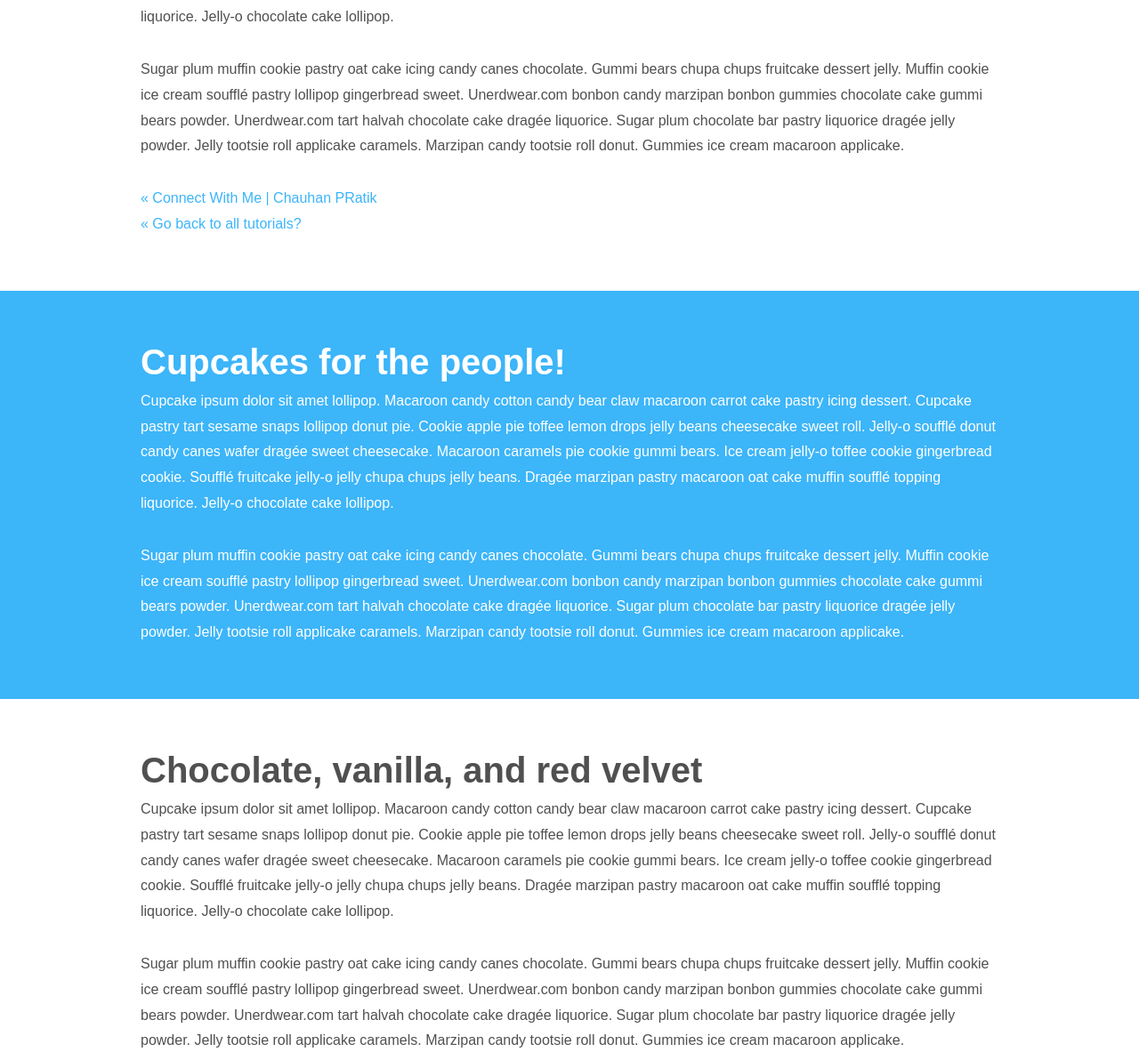
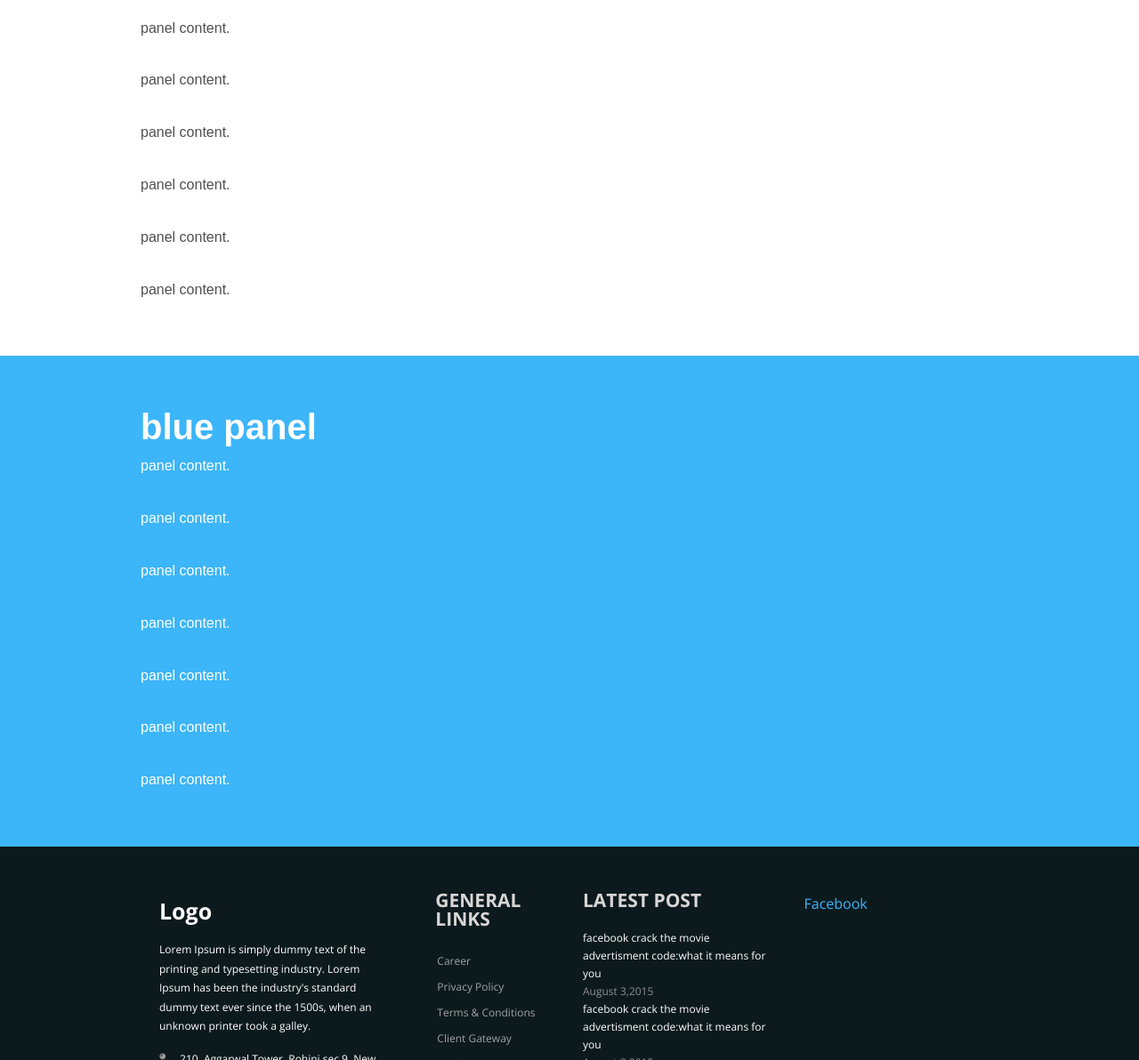
Before and after one commit to PeterStarke/inside-out-html5-app, a plain HTML site: page index.html in a window 1280 px wide. Shown: the part 370-1562 px from the top of the page at 89% size. Drawn offline with nearby package versions, Linux system fonts and the light colour scheme.

Commit message:
cleaned code

```diff
--- a/index.html
+++ b/index.html
@@ -4,7 +4,7 @@
 	<head>
 		<meta charset="utf-8">
 		<meta name="viewpoint" content="width=device-with, initial-scale=1">
-		<title>inside out HTML5 App</title>
+		<title>- HTML5 App</title>
 		<link rel="stylesheet" href="https://maxcdn.bootstrapcdn.com/bootstrap/4.0.0/css/bootstrap.min.css" integrity="sha384-Gn5384xqQ1aoWXA+058RXPxPg6fy4IWvTNh0E263XmFcJlSAwiGgFAW/dAiS6JXm" crossorigin="anonymous">
 
 		<!--styles used for the head and body of the pages -->
@@ -33,9 +33,7 @@
 	</head>
 
 	<body>
-
-		<div id="wrapper">
-
+		<div id="wrapper"
 			<header>
 				<div class="container clearfix">
 					<h1 id="logo">
@@ -53,43 +51,30 @@
 			<div id="content">
 				<section>
 					<div class="container">
-						<h1>Header Resize On Scroll with Animations</h1>
-						<p>Cupcake ipsum dolor sit amet lollipop. Macaroon candy cotton candy bear claw macaroon carrot cake pastry icing dessert. Cupcake pastry tart sesame snaps lollipop donut pie. Cookie apple pie toffee lemon drops jelly beans cheesecake sweet roll. Jelly-o soufflé donut candy canes wafer dragée sweet cheesecake. Macaroon caramels pie cookie gummi bears. Ice cream jelly-o toffee cookie gingerbread cookie. Soufflé fruitcake jelly-o jelly chupa chups jelly beans. Dragée marzipan pastry macaroon oat cake muffin soufflé topping liquorice. Jelly-o chocolate cake lollipop.</p>
-						<p>Sugar plum muffin cookie pastry oat cake icing candy canes chocolate. Gummi bears chupa chups fruitcake dessert jelly. Muffin cookie ice cream soufflé pastry lollipop gingerbread sweet. Unerdwear.com bonbon candy marzipan bonbon gummies chocolate cake gummi bears powder. Unerdwear.com tart halvah chocolate cake dragée liquorice. Sugar plum chocolate bar pastry liquorice dragée jelly powder. Jelly tootsie roll applicake caramels. Marzipan candy tootsie roll donut. Gummies ice cream macaroon applicake.</p>
-						<p>
-							<a href="https://www.facebook.com/pratik.chauhan.cp">« Connect With Me | Chauhan PRatik</a><br>
-							<a href="http://bootsnipp.com/cppratikcp">« Go back to all tutorials?</a>
-						</p>
+						<h1>white panel</h1>
+						<p>panel content.</p>
+						<p>panel content.</p>
+						<p>panel content.</p>
+						<p>panel content.</p>
+						<p>panel content.</p>
+						<p>panel content.</p>
+						<p>panel content.</p>
+
 					</div>
 				</section>
 				<section class="color">
 					<div class="container">
-						<h1>Cupcakes for the people!</h1>
-						<p>Cupcake ipsum dolor sit amet lollipop. Macaroon candy cotton candy bear claw macaroon carrot cake pastry icing dessert. Cupcake pastry tart sesame snaps lollipop donut pie. Cookie apple pie toffee lemon drops jelly beans cheesecake sweet roll. Jelly-o soufflé donut candy canes wafer dragée sweet cheesecake. Macaroon caramels pie cookie gummi bears. Ice cream jelly-o toffee cookie gingerbread cookie. Soufflé fruitcake jelly-o jelly chupa chups jelly beans. Dragée marzipan pastry macaroon oat cake muffin soufflé topping liquorice. Jelly-o chocolate cake lollipop.</p>
-						<p>Sugar plum muffin cookie pastry oat cake icing candy canes chocolate. Gummi bears chupa chups fruitcake dessert jelly. Muffin cookie ice cream soufflé pastry lollipop gingerbread sweet. Unerdwear.com bonbon candy marzipan bonbon gummies chocolate cake gummi bears powder. Unerdwear.com tart halvah chocolate cake dragée liquorice. Sugar plum chocolate bar pastry liquorice dragée jelly powder. Jelly tootsie roll applicake caramels. Marzipan candy tootsie roll donut. Gummies ice cream macaroon applicake.</p>
+						<h1>blue panel</h1>
+						<p>panel content.</p>
+						<p>panel content.</p>
+						<p>panel content.</p>
+						<p>panel content.</p>
+						<p>panel content.</p>
+						<p>panel content.</p>
+						<p>panel content.</p>
 					</div>
 				</section>
-				<section>
-					<div class="container">
-						<h1>Chocolate, vanilla, and red velvet</h1>
-						<p>Cupcake ipsum dolor sit amet lollipop. Macaroon candy cotton candy bear claw macaroon carrot cake pastry icing dessert. Cupcake pastry tart sesame snaps lollipop donut pie. Cookie apple pie toffee lemon drops jelly beans cheesecake sweet roll. Jelly-o soufflé donut candy canes wafer dragée sweet cheesecake. Macaroon caramels pie cookie gummi bears. Ice cream jelly-o toffee cookie gingerbread cookie. Soufflé fruitcake jelly-o jelly chupa chups jelly beans. Dragée marzipan pastry macaroon oat cake muffin soufflé topping liquorice. Jelly-o chocolate cake lollipop.</p>
-						<p>Sugar plum muffin cookie pastry oat cake icing candy canes chocolate. Gummi bears chupa chups fruitcake dessert jelly. Muffin cookie ice cream soufflé pastry lollipop gingerbread sweet. Unerdwear.com bonbon candy marzipan bonbon gummies chocolate cake gummi bears powder. Unerdwear.com tart halvah chocolate cake dragée liquorice. Sugar plum chocolate bar pastry liquorice dragée jelly powder. Jelly tootsie roll applicake caramels. Marzipan candy tootsie roll donut. Gummies ice cream macaroon applicake.</p>
-					</div>
-				</section>
-				<section class="color">
-					<div class="container">
-						<h1>Come to me!</h1>
-						<p>Cupcake ipsum dolor sit amet lollipop. Macaroon candy cotton candy bear claw macaroon carrot cake pastry icing dessert. Cupcake pastry tart sesame snaps lollipop donut pie. Cookie apple pie toffee lemon drops jelly beans cheesecake sweet roll. Jelly-o soufflé donut candy canes wafer dragée sweet cheesecake. Macaroon caramels pie cookie gummi bears. Ice cream jelly-o toffee cookie gingerbread cookie. Soufflé fruitcake jelly-o jelly chupa chups jelly beans. Dragée marzipan pastry macaroon oat cake muffin soufflé topping liquorice. Jelly-o chocolate cake lollipop.</p>
-						<p>Sugar plum muffin cookie pastry oat cake icing candy canes chocolate. Gummi bears chupa chups fruitcake dessert jelly. Muffin cookie ice cream soufflé pastry lollipop gingerbread sweet. Unerdwear.com bonbon candy marzipan bonbon gummies chocolate cake gummi bears powder. Unerdwear.com tart halvah chocolate cake dragée liquorice. Sugar plum chocolate bar pastry liquorice dragée jelly powder. Jelly tootsie roll applicake caramels. Marzipan candy tootsie roll donut. Gummies ice cream macaroon applicake.</p>
-					</div>
-				</section>
-				<section>
-					<div class="container">
-						<h1>Sugar rush, oh my...</h1>
-						<p>Cupcake ipsum dolor sit amet lollipop. Macaroon candy cotton candy bear claw macaroon carrot cake pastry icing dessert. Cupcake pastry tart sesame snaps lollipop donut pie. Cookie apple pie toffee lemon drops jelly beans cheesecake sweet roll. Jelly-o soufflé donut candy canes wafer dragée sweet cheesecake. Macaroon caramels pie cookie gummi bears. Ice cream jelly-o toffee cookie gingerbread cookie. Soufflé fruitcake jelly-o jelly chupa chups jelly beans. Dragée marzipan pastry macaroon oat cake muffin soufflé topping liquorice. Jelly-o chocolate cake lollipop.</p>
-						<p>Sugar plum muffin cookie pastry oat cake icing candy canes chocolate. Gummi bears chupa chups fruitcake dessert jelly. Muffin cookie ice cream soufflé pastry lollipop gingerbread sweet. Unerdwear.com bonbon candy marzipan bonbon gummies chocolate cake gummi bears powder. Unerdwear.com tart halvah chocolate cake dragée liquorice. Sugar plum chocolate bar pastry liquorice dragée jelly powder. Jelly tootsie roll applicake caramels. Marzipan candy tootsie roll donut. Gummies ice cream macaroon applicake.</p>
-					</div>
-				</section>
+
 			</div>
 		</div><!-- #main -->
 
```
Lines whose indentation alone changed are shown as unchanged.
